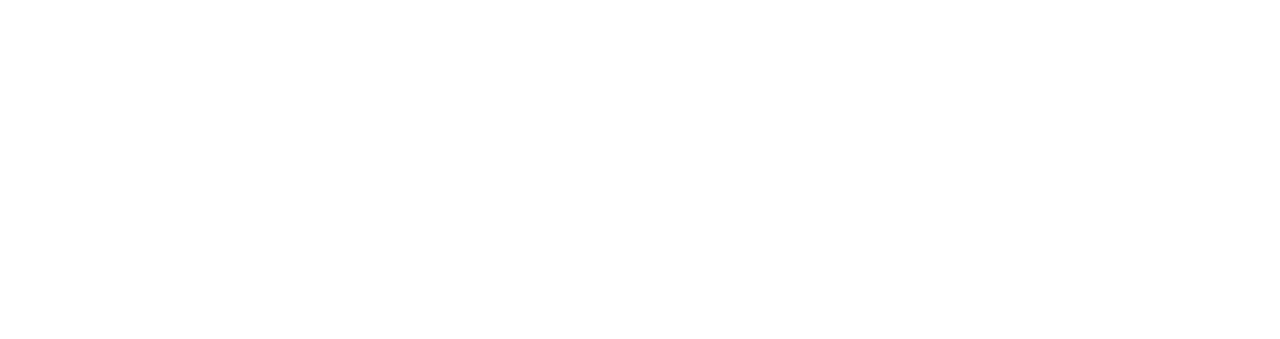
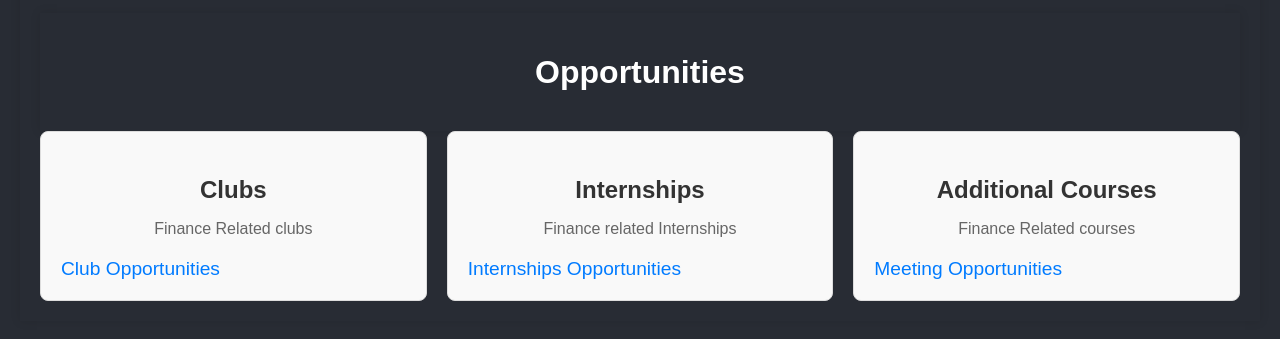
Before and after one commit to cfgjc24/Team-8, a React (Create React App) app in the folder my-app/: page /oppertunities in a window 1280 px wide. Before the commit this address had no page. Shown: the part 207-546 px from the top of the page. Built offline with nearby package versions, Linux system fonts and the light colour scheme.

Commit message:
Added Routes for Oppertunities.js and made CSS changes

```diff
--- a/my-app/src/App.js
+++ b/my-app/src/App.js
@@ -2,9 +2,11 @@
 import logo from './FGN-removebg-preview.png';  // Your logo
 import './App.css';  // Your CSS file
 import './CoursePage.css';
+import './oppertunities.css';
 import LoginPage from './LoginPage';  // Login Page component
 import SignUpForm from './SignUpForm';  // Registration form component (SignUpForm)
 import CoursePage from './coursePage';
+import Oppertunities from './oppertunities';
 
 
 
@@ -23,9 +25,6 @@
           </Link>
           <Link to="/login" className="App-button">
             <button className="App-button">Tutor</button>
-          </Link>
-          <Link to="/login" className="App-button">
-            <button className="App-button">Admin</button>
           </Link>
           <Link to="/courses" className="App-button">
             <button className="App-button">Courses</button>
@@ -58,6 +57,9 @@
           {/*Temporary CoursePage*/}
           <Route path="/courses" element={<CoursePage />} />
 
+          <Route path="/oppertunities" element={<Oppertunities/>} />
+
+
       </Routes>
     </Router>
   );
--- a/my-app/src/coursePage.js
+++ b/my-app/src/coursePage.js
@@ -1,6 +1,8 @@
 import React from 'react';
 import { Link } from 'react-router-dom';
 import './CoursePage.css';
+import './oppertunities.css';
+import './oppertunities';
 
 export default function CoursePage() {
   return (
@@ -10,7 +12,7 @@
         <ul className="nav-links">
           <li><Link to="/courses" className="nav-item">Courses</Link></li>
           <li><Link to="/calendar" className="nav-item">Calendar</Link></li>
-          <li><Link to="/opportunities" className="nav-item">Opportunities</Link></li>
+          <li><Link to="/oppertunities" className="nav-item">Opportunities</Link></li>
           <li><Link to="/profile" className="nav-item">Profile</Link></li>
         </ul>
       </nav>
--- a/my-app/src/oppertunities.css
+++ b/my-app/src/oppertunities.css
@@ -1,39 +1,78 @@
-#oppertunities{
-    padding: 30px 0;
+body {
+    font-family: Arial, sans-serif;
+    margin: 0;
+    padding: 0;
     background-color: #282c34;
   }
 
-.services-list{
-    display: grid;
-    grid-template-columns: repeat(auto-fit,minmax(250px,1fr));
-    grid-gap: 40px;
-    margin-top: 50px;
+  #projects {
+    padding: 20px;
   }
-.services-list div{
-    background: #262626;
-    padding: 40px;
-    font-size: 13px;
-    font-weight: 300;
-    border-radius: 10px;
-    transition: backround 0.5s, transform 0.5s;
+
+  .container {
+    max-width: 1200px;
+    margin-top: 90px;
+
+    padding: 20px;
+    background-color: #282c34;
+    box-shadow: 0 0 10px rgba(0, 0, 0, 0.1);
   }
-.services-list div i{
-    font-size: 50px;
-    margin-bottom: 30px;
+
+  .sub-title {
+    font-size: 2em;
+    margin-bottom: 20px;
+    text-align: center;
+    color: #ffffff;
   }
-.services-list div h2{
-    font-size: 30px;
-    font-weight: 500;
-    margin-bottom: 15px;
+
+  .work-list {
+    display: flex;
+    flex-wrap: wrap;
+    gap: 20px;
   }
-.services-list div a{
+
+  .work {
+    flex: 1 1 calc(33.333% - 20px);
+    background-color: #f9f9f9;
+    border: 1px solid #ddd;
+    border-radius: 8px;
+    overflow: hidden;
+    transition: transform 0.3s ease;
+  }
+
+  .work:hover {
+    transform: translateY(-10px);
+  }
+
+  .layer {
+    padding: 20px;
+  }
+
+  .layer h3 {
+    font-size: 1.5em;
+    margin-bottom: 10px;
+    text-align: center;
+    color: #333;
+  }
+
+  .layer p {
+    font-size: 1em;
+    text-align: center;
+    margin-bottom: 20px;
+    color: #666;
+  }
+
+  .layer a {
     text-decoration: none;
- color: #fff;
- font-size: 12px;
- margin-top: 20px;
- display: inline-block;
+    text-align: center;
+    color: #007bff;
+    font-size: 1.2em;
   }
-.services-list div:hover{
-    background: #004977;
- transform:translateY(-10px);
+
+  .layer a:hover {
+    color: #0056b3;
   }
+
+  .fa-arrow-up-right-from-square {
+    margin-left: 5px;
+  }
--- a/my-app/src/oppertunities.js
+++ b/my-app/src/oppertunities.js
@@ -1,4 +1,3 @@
-import logo from './logo.svg';
 import './oppertunities.css';
 
 
@@ -7,7 +6,10 @@
 
     <div id="projects">
         <div class="container">
-            <h1 class="sub-title">Opportunities</h1>
+            <div className="container">
+  <h1 className="sub-title">Opportunities</h1>
+</div>
+
             <div class="work-list">
                 <div class="work">
 
@@ -25,7 +27,7 @@
                         <h3>Internships</h3>
                         <p>Finance related Internships</p>
                         <a href="https://www.ziprecruiter.com/Jobs/High-School-Finance-Intern/-in-New-York,NY" target="_blank" rel="noopener noreferrer" className="button">
-Internships Oppertunities
+Internships Opportunities
               </a>
                          </div>
                 </div>
@@ -35,7 +37,7 @@
                         <h3>Additional Courses </h3>
                         <p>Finance Related courses</p>
                         <a href="hhttps://www.khanacademy.org/college-careers-more/financial-literacy" target="_blank" rel="noopener noreferrer" className="button">
-               Meeting Oppertunities
+               Meeting Opportunities
               </a>
                     </div>
                 </div>
```
Lines whose indentation alone changed are shown as unchanged.
